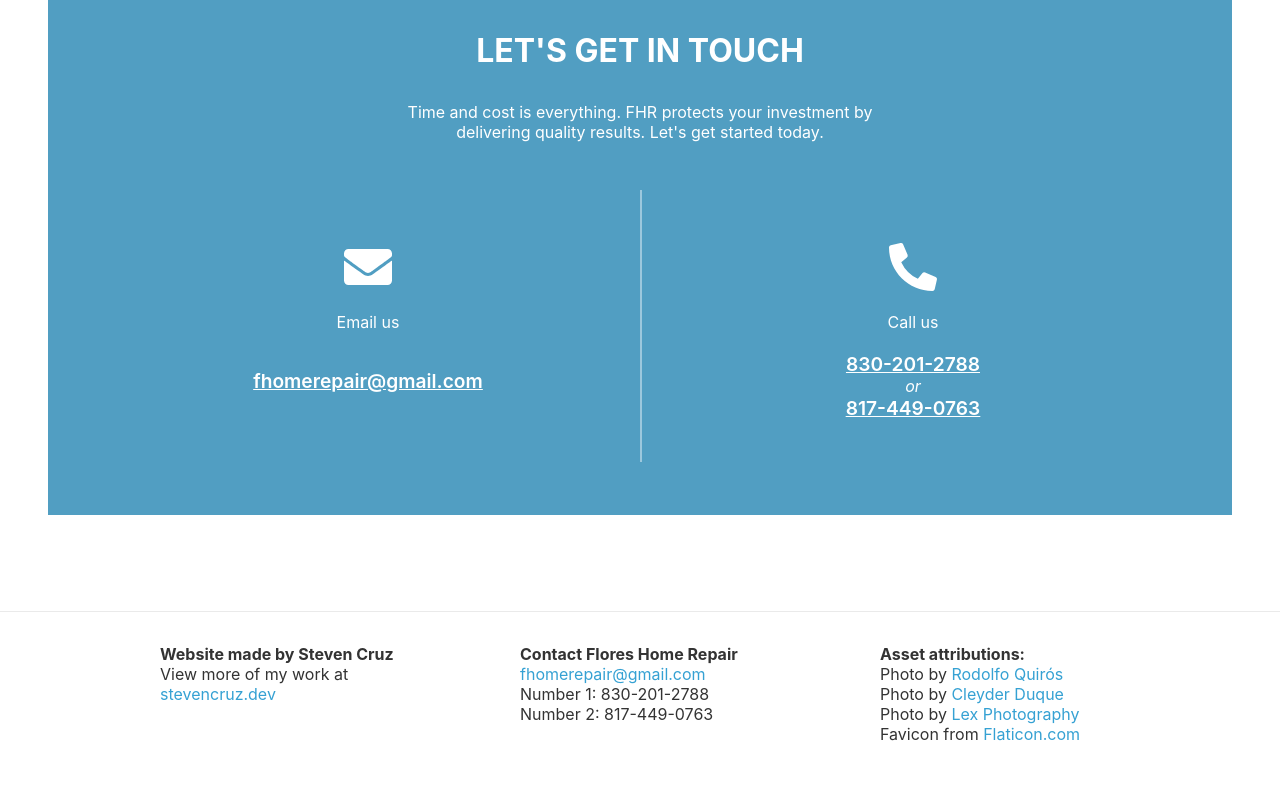
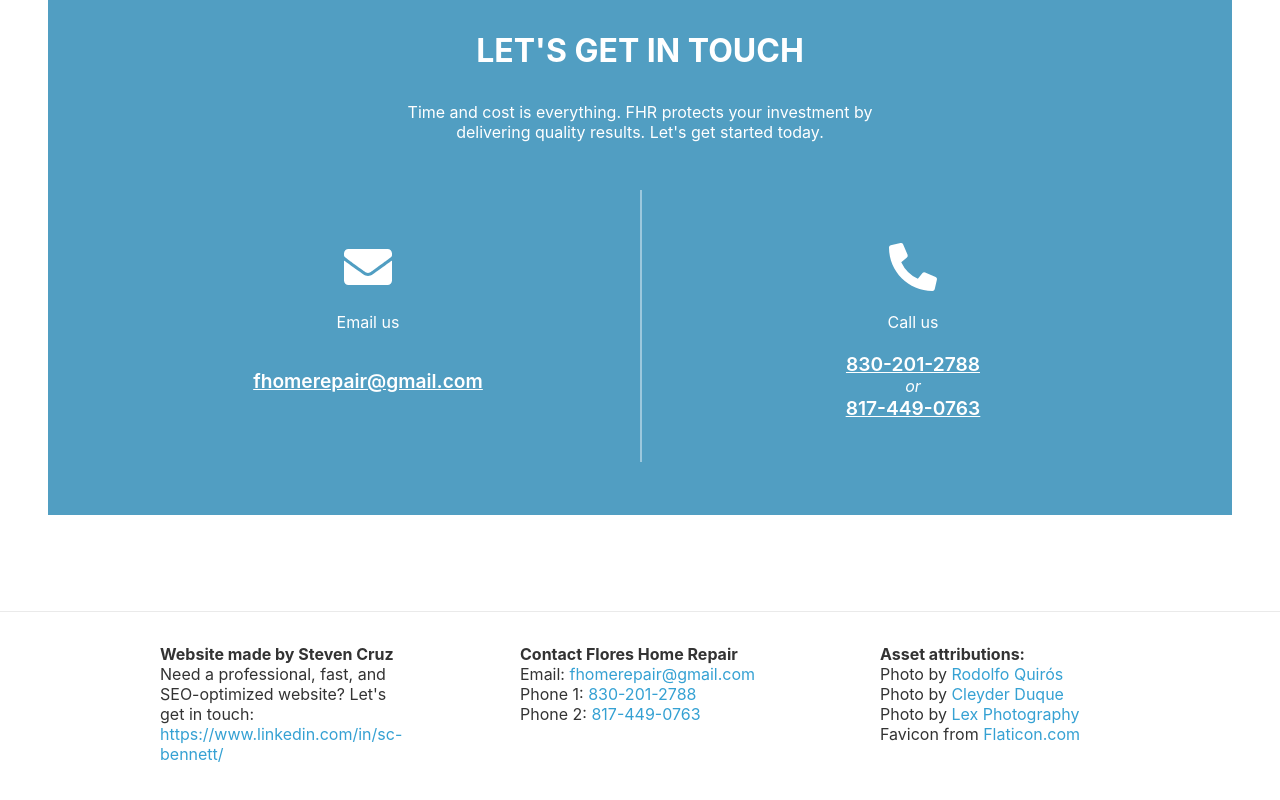
Before and after one commit to cr4z/flores-home-repair, a Next.js app: page / in a window 1280 px wide. Shown: the part 1120-1920 px from the top of the page. Built offline with nearby package versions, Linux system fonts and the light colour scheme; a web font is replaced by a local one.

Commit message:
Add my LinkedIn to footer

```diff
--- a/src/components/layout.tsx
+++ b/src/components/layout.tsx
@@ -3,6 +3,7 @@ import styles from "../../styles/Layout.module.css";
 
 import Navbar from "./navbar";
 import Head from "next/head";
+import { numbers } from "../numbers";
 
 type Props = {
   children: any;
@@ -34,14 +35,23 @@ export default function Layout({ children, title }: Props) {
           <div>
             <h4>Website made by Steven Cruz</h4>
             <span>
-              View more of my work at <a href="https://stevencruz.dev">stevencruz.dev</a>
+              Need a professional, fast, and SEO-optimized website? Let&apos;s get in touch:{" "}
             </span>
+            <a href="https://www.linkedin.com/in/sc-bennett/">
+              https://www.linkedin.com/in/sc-bennett/
+            </a>
           </div>
           <div>
             <h4>Contact Flores Home Repair</h4>
-            <a href="mailto:fhomerepair@gmail.com">fhomerepair@gmail.com</a>
-            <span>Number 1: 830-201-2788</span>
-            <span>Number 2: 817-449-0763</span>
+            <span>
+              Email: <a href="mailto:fhomerepair@gmail.com">fhomerepair@gmail.com</a>
+            </span>
+            <span>
+              Phone 1: <a href={`tel:${numbers.telOne}`}>{numbers.one}</a>
+            </span>
+            <span>
+              Phone 2: <a href={`tel:${numbers.telTwo}`}>{numbers.two}</a>
+            </span>
           </div>
           <div>
             <h4>Asset attributions:</h4>
```
